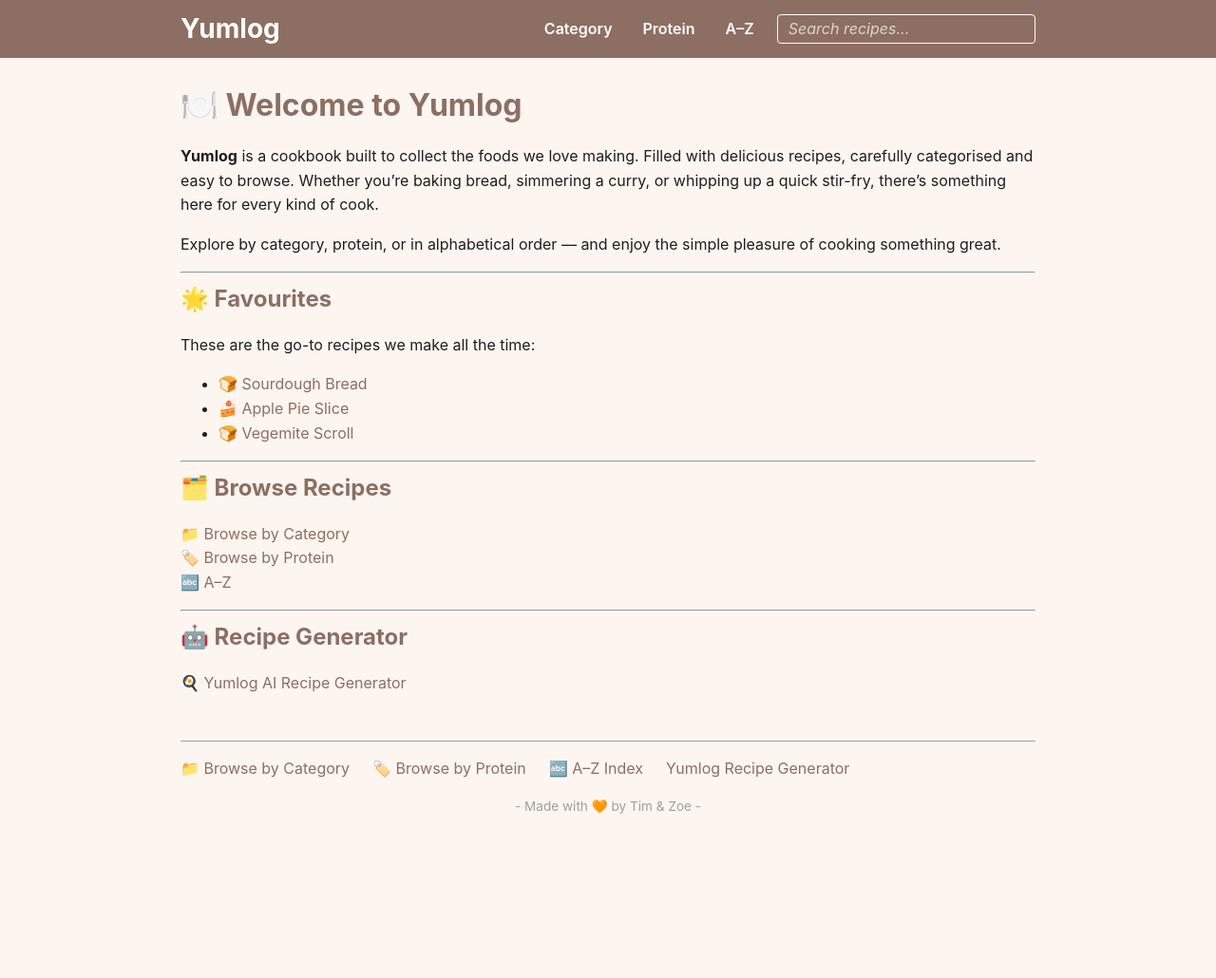
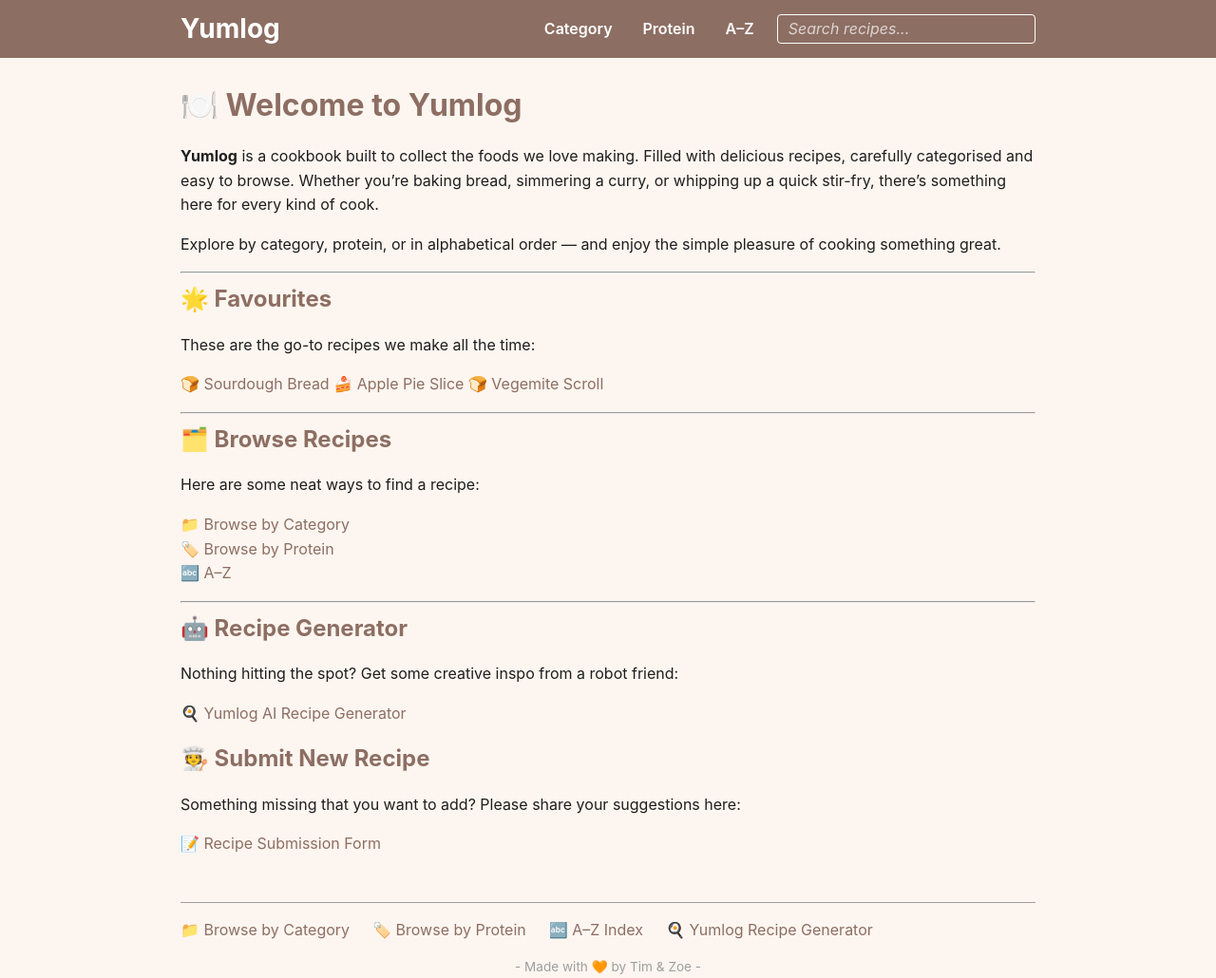
Before and after one commit to Tim-Claessen/yumlog, a Jekyll site: the page built from index.md, in a window 1280 px wide. Shown: the whole page at 95% size. Built offline with Jekyll 4.4.1, drawn with Linux system fonts in a browser that asks for light colours; before the commit the page ends 900 px from its top, so only the background shows below that.

Commit message:
Minor formatting

```diff
--- a/_layouts/default.html
+++ b/_layouts/default.html
@@ -316,7 +316,7 @@
         <li>📁 <a href="{{ '/indexes/categories' | relative_url }}">Browse by Category</a></li>
         <li>🏷️ <a href="{{ '/indexes/proteins' | relative_url }}">Browse by Protein</a></li>
         <li>🔤 <a href="{{ '/indexes/alphabet' | relative_url }}">A–Z Index</a></li>
-        <li><a href="{{ '/ai_generator' | relative_url }}">Yumlog Recipe Generator</a></li>
+        <li>🍳 <a href="{{ '/ai_generator' | relative_url }}">Yumlog Recipe Generator</a></li>
       </ul>
     </nav>
     <div class="signoff"> - Made with 🧡 by Tim &amp; Zoe - </div>
--- a/index.md
+++ b/index.md
@@ -16,13 +16,15 @@ Explore by category, protein, or in alphabetical order — and enjoy the simple
 
 These are the go-to recipes we make all the time:
 
-- 🍞 [Sourdough Bread](/recipes/sourdough_bread.md)
-- 🍰 [Apple Pie Slice](/recipes/apple_pie_slice.md)
-- 🍞 [Vegemite Scroll](/recipes/vege_scrolls.md)
+🍞 [Sourdough Bread](/recipes/sourdough_bread.md)
+🍰 [Apple Pie Slice](/recipes/apple_pie_slice.md)
+🍞 [Vegemite Scroll](/recipes/vege_scrolls.md)
 
 ---
 
 ## 🗂️ Browse Recipes
+
+Here are some neat ways to find a recipe:
 
 📁 [Browse by Category](./indexes/categories.md)
 🏷️ [Browse by Protein](./indexes/proteins.md)
@@ -32,4 +34,12 @@ These are the go-to recipes we make all the time:
 
 ## 🤖 Recipe Generator
 
+Nothing hitting the spot? Get some creative inspo from a robot friend:
+
 🍳 [Yumlog AI Recipe Generator](./ai_generator.md)
+
+## 🧑‍🍳 Submit New Recipe
+
+Something missing that you want to add? Please share your suggestions here:
+
+📝 [Recipe Submission Form](https://forms.gle/Fj8Szehe23sCvq6GA)
```
